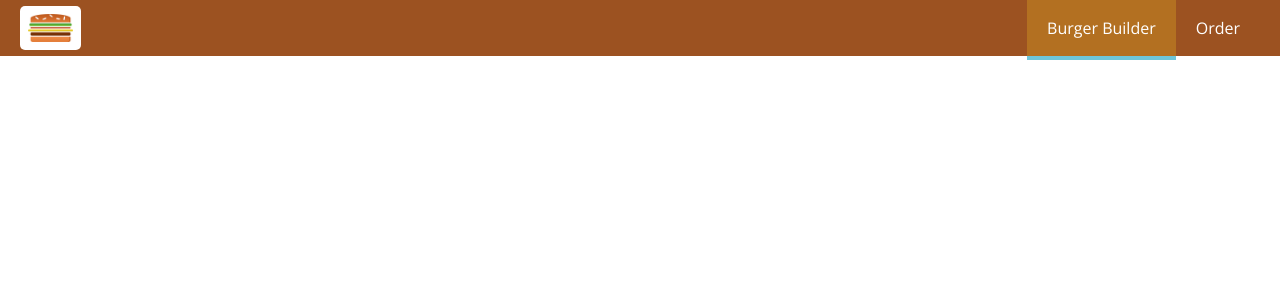
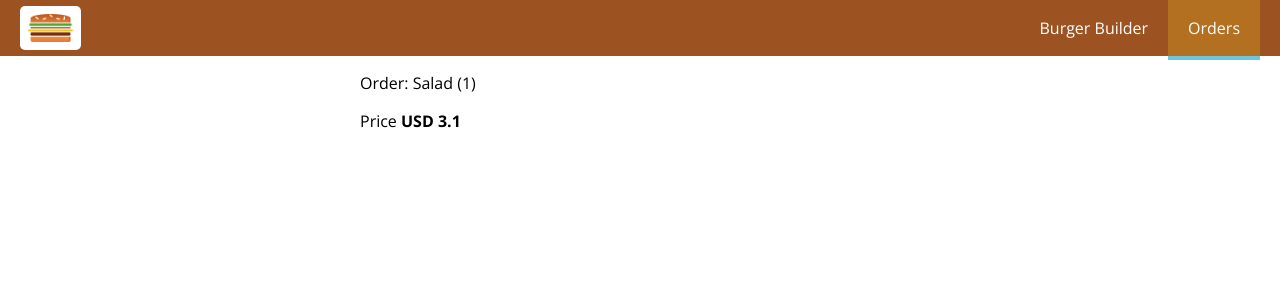
Before and after one commit to romankrru/burger-builder, a React app: page /orders in a window 1280 px wide. Shown: the top 300 px of the page. Built offline with nearby package versions, Linux system fonts and the light colour scheme.

Commit message:
Add order page

```diff
--- a/src/App.js
+++ b/src/App.js
@@ -4,11 +4,13 @@ import { Route } from 'react-router-dom';
 import Layout from './hoc/Layout/Layout';
 import BurgerBuilder from './containers/BurgerBuilder/BurgerBuilder';
 import Checkout from './containers/Checkout/Checkout';
+import Orders from './containers/Orders/Orders';
 
 const App = () => (
   <Layout>
     <Route path="/" exact component={BurgerBuilder} />
     <Route path="/checkout" component={Checkout} />
+    <Route path="/orders" component={Orders} />
   </Layout>
 );
 
--- a/src/components/Navigation/NavigationItems/NavigationItem/NavigationItem.js
+++ b/src/components/Navigation/NavigationItems/NavigationItem/NavigationItem.js
@@ -1,26 +1,26 @@
 import React from 'react';
 import PropTypes from 'prop-types';
+import { NavLink } from 'react-router-dom';
 
 import styles from './NavigationItem.css';
 
 const NavigationItem = props => (
   <li className={styles.NavigationItem}>
-    <a
-      className={props.active ? styles.active : null}
-      href={props.link}
+    <NavLink
+      exact
+      activeClassName={styles.active}
+      to={props.link}
     >
       {props.children}
-    </a>
+    </NavLink>
   </li>
 );
 
 NavigationItem.defaultProps = {
-  active: false,
   link: '',
 };
 
 NavigationItem.propTypes = {
-  active: PropTypes.bool,
   children: PropTypes.node.isRequired,
   link: PropTypes.string,
 };
--- a/src/components/Navigation/NavigationItems/NavigationItems.js
+++ b/src/components/Navigation/NavigationItems/NavigationItems.js
@@ -6,7 +6,7 @@ import styles from './NavigationItems.css';
 const NavigationItems = () => (
   <ul className={styles.NavigationItems}>
     <NavigationItem active link="/">Burger Builder</NavigationItem>
-    <NavigationItem link="/">Order</NavigationItem>
+    <NavigationItem link="/orders">Orders</NavigationItem>
   </ul>
 );
 
--- /dev/null
+++ b/src/components/Order/Order.js
@@ -0,0 +1,15 @@
+import React from 'react';
+// import PropTypes from 'prop-types';
+
+const Order = () => (
+  <div>
+    <p>
+      Order: Salad (1)
+    </p>
+    <p>
+      Price <strong>USD 3.1</strong>
+    </p>
+  </div>
+);
+
+export default Order;
--- /dev/null
+++ b/src/containers/Orders/Orders.css
@@ -0,0 +1,4 @@
+.Orders {
+  max-width: 560px;
+  margin: 0 auto;
+}
--- /dev/null
+++ b/src/containers/Orders/Orders.js
@@ -0,0 +1,20 @@
+import React, { Component } from 'react';
+
+import Order from '../../components/Order/Order';
+import styles from './Orders.css';
+
+class Orders extends Component {
+  state = {
+
+  }
+
+  render() {
+    return (
+      <div className={styles.Orders}>
+        <Order />
+      </div>
+    );
+  }
+}
+
+export default Orders;
```
Also changed, not shown: src/components/Order/Order.css (added).
